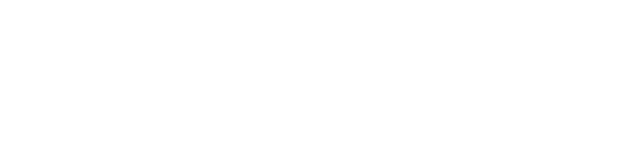
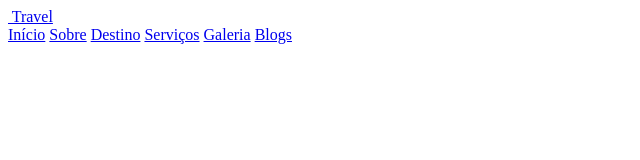
Before and after one commit to joao-tads/html-scss-js-Travel, a plain HTML site: page index.html in a window 1280 px wide. Shown: the whole page, without its empty margins (0-640 px from the left). Drawn offline with Linux system fonts and the light colour scheme.

Commit message:
Estrtuta de base concluída

```diff
--- a/index.html
+++ b/index.html
@@ -1,10 +1,35 @@
 <!DOCTYPE html>
 <html lang="en">
   <head>
+    <!-- metas -->
     <meta charset="UTF-8" />
     <meta http-equiv="X-UA-Compatible" content="IE=edge" />
     <meta name="viewport" content="width=device-width, initial-scale=1.0" />
-    <title>Document</title>
+
+    <!-- style -->
+    <link
+      rel="stylesheet"
+      href="https://cdnjs.cloudflare.com/ajax/libs/font-awesome/6.0.0-beta3/css/all.min.css"
+    />
+    <link rel="stylesheet" href="./src/css/style.css" />
+    <!-- title -->
+    <title>Travel</title>
   </head>
-  <body></body>
+  <body>
+    <header class="header">
+      <a href="#" class="logo"><i class="fas fa-paper-plabe"></i> Travel</a>
+      <nav class="navbar">
+        <a href="#home" id="home">Início</a>
+        <a href="#about" id="home">Sobre</a>
+        <a href="#destination" id="home">Destino</a>
+        <a href="#services" id="home">Serviços</a>
+        <a href="#gallery" id="home">Galeria</a>
+        <a href="#blogs" id="home">Blogs</a>
+      </nav>
+      <!-- navbar -->
+    </header>
+    <!-- header -->
+    <!-- script -->
+    <script src="./src/js/script.js"></script>
+  </body>
 </html>
```
Also changed, not shown: src/css/style.css (added), src/css/style.scss (added), src/js/script.js (added).
